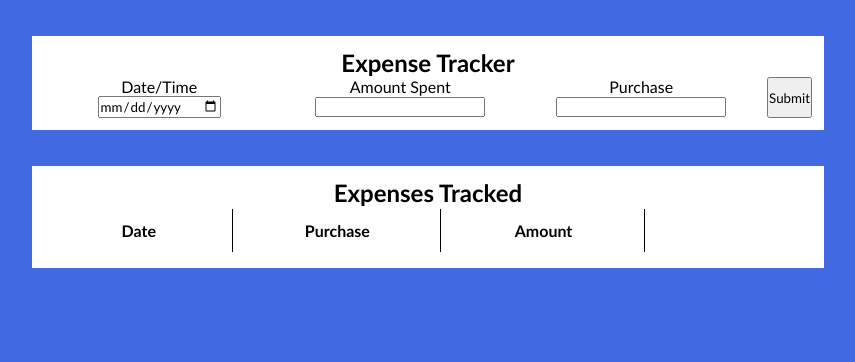
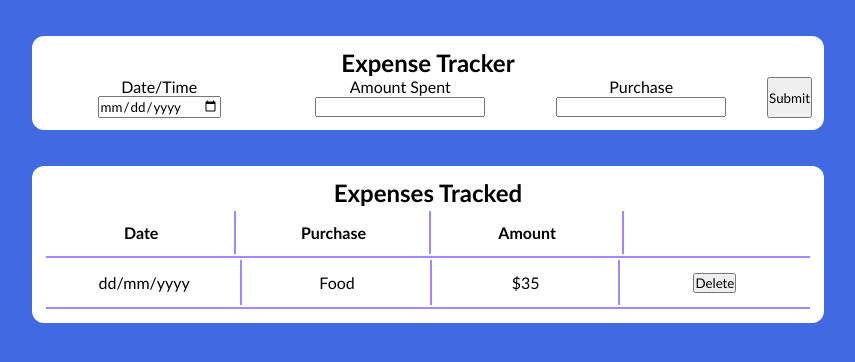
Before and after one commit to CtrlVeee/vanilla-js-practice, a plain HTML site: page expense-tracker/index.html in a window 1280 px wide. Shown: the whole page, without its empty margins (212-1067 px from the left). Drawn offline with Linux system fonts and the light colour scheme.

Commit message:
Update index.html

```diff
--- a/expense-tracker/index.html
+++ b/expense-tracker/index.html
@@ -25,6 +25,7 @@
             width: 60vw;
             margin: 36px auto;
             text-align: center;
+            border-radius: 12px;
         }
         .flex-box {
             display: flex;
@@ -34,13 +35,14 @@
             width: 30%;
         }
         .row {
-            border: 2px solid black;
+            display:block;
+            border-bottom: 2px solid hsl(256, 97%, 76%);
         }
         .cell{
-            border-right: 1px solid black;
+            border-right: 2px solid hsl(256, 97%, 76%);
 
             padding: 12px;
-            width: 25em
+            width: 180px;
         }
         .cell:last-child {
             border: none;
@@ -80,7 +82,12 @@
                 </th>
             </tr>
             <tr class="row">
-
+                <td class="cell">dd/mm/yyyy</td>
+                <td class="cell">Food</td>
+                <td class="cell">$35</td>
+                <td class="cell">
+                    <button>Delete</button>
+                </td>
             </tr>
         </Table>
     </div>
```
